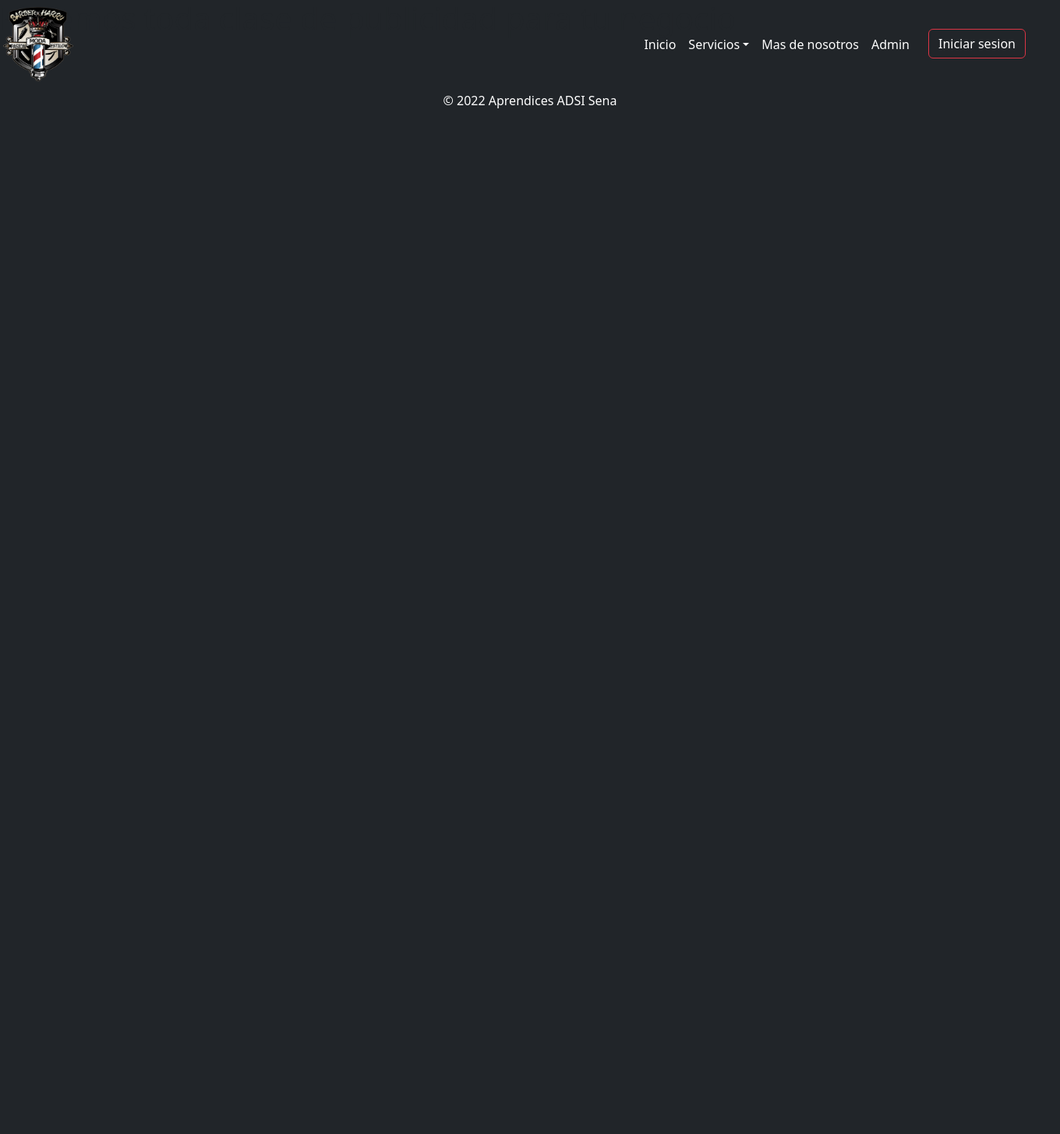
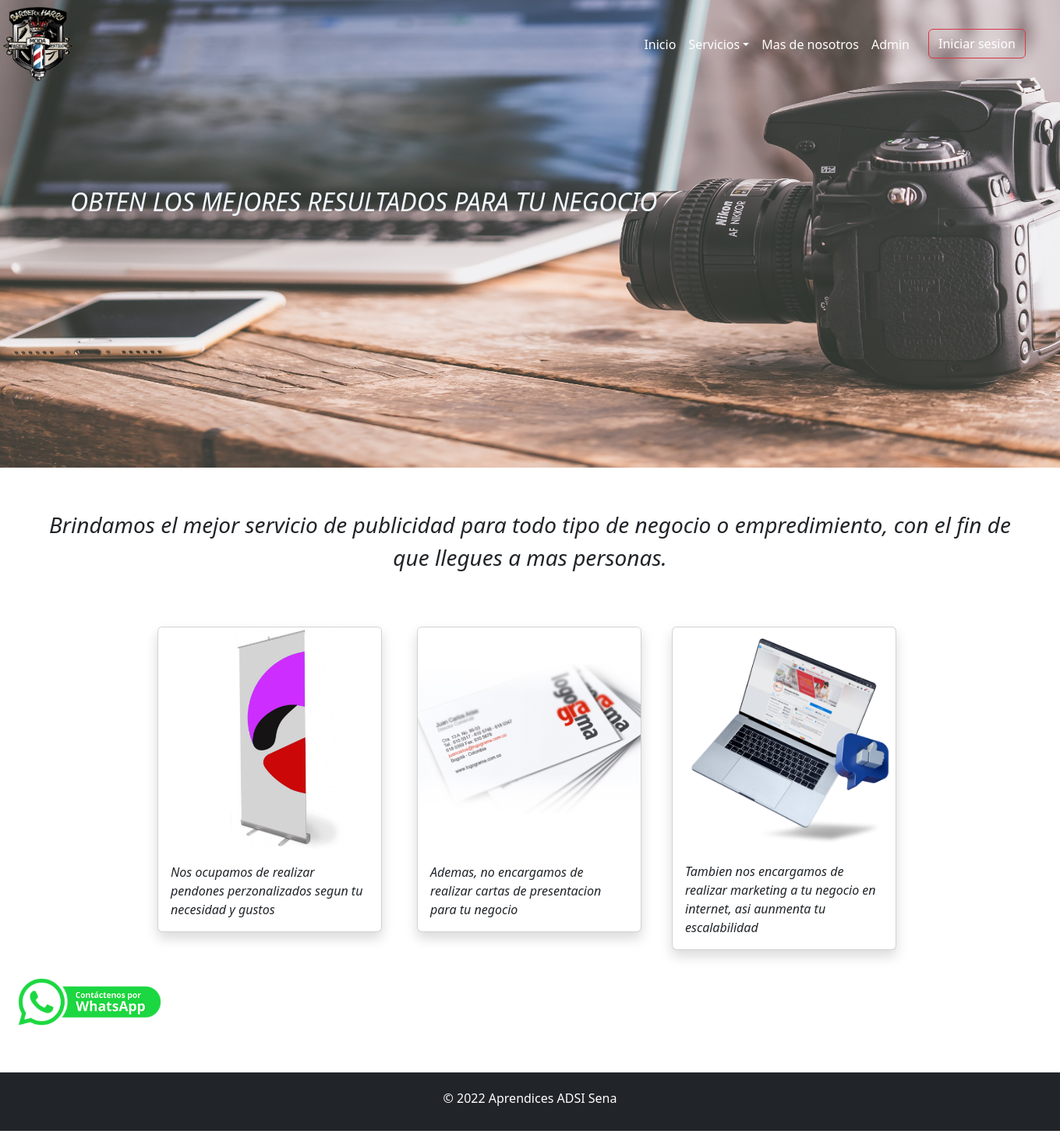
Before and after one commit to ALEJO-29/PR-Barber, a Django app: page /publicidad/ in a window 1360 px wide. Shown: the whole page at 78% size. Before the commit the page ends 139 px from the top, so only its background shows below. Run offline with Django 4.2, Linux system fonts and the light colour scheme; some libraries are stand-ins or nearby versions.

Commit message:
vista publicidad

```diff
--- a/barberiaHarri/barberApp/admin.py
+++ b/barberiaHarri/barberApp/admin.py
@@ -1,6 +1,6 @@
 import site
 from django.contrib import admin
-from .models import Servicio, Producto, TipoProducto, Cita, Usuario
+from .models import  Producto, TipoProducto, Cita, Usuario
 
 # Register your models here.
 
@@ -8,7 +8,6 @@ admin.site.site_header = 'Barber Harry'
 admin.site.index_title = 'Panel de control Barber Harry'
 admin.site.site_title = 'Administrador de la pagina'
 
-admin.site.register(Servicio)
 admin.site.register(Producto)
 admin.site.register(TipoProducto)
 admin.site.register(Cita)
--- a/barberiaHarri/servicios/templates/publicidad.html
+++ b/barberiaHarri/servicios/templates/publicidad.html
@@ -1,18 +1,76 @@
 {% extends 'base.html' %}
 
+{%  load  static %}
 {% load bootstrap5 %}
 
 {% bootstrap_javascript %}
 {% bootstrap_css %}
 
-{% block tittle %} Publicidad {% endblock%}
+{% block title %} Publicidad {% endblock title %}
 
 {% block content %}
+<style>
+    .cont{
+        position: relative;
+    }
+    .text{
+        position: absolute;
+        top: 40%;
+        left: 90px;
+        color: aliceblue;
+    }
 
-<body class="bg-dark">
+    .container{
+        margin-left: 190px;
+    }
+</style>
 
-    <h1>Hacemos toda clase de publicidad para tu negocio</h1>
+<div class=" cont">
+    <img src="{% static 'img/publicidad.jpeg' %}" alt="" width="100%" height="600px" class="d-block">
+    <div class="caption">
+        <h2 class="text  fst-italic text-uppercase animate__animated animate__fadeInUp" >Obten los mejores resultados para tu negocio</h2>
+    </div>
+</div>
 
-</body>
+<div class="container-fluid p-1 mt-5 text-center" data-aos="fade-right">
+    <p class="fs-3 fst-italic mx-5">Brindamos el mejor servicio de publicidad para todo tipo de negocio o empredimiento,
+        con el fin de que llegues a mas personas.
+    </p>
+</div>
+
+<div class="container mt-5">
+    <div class="row" data-aos="fade-left">
+        <div class="col-sm-3" >
+            <div class="card shadow" style="width: 18rem;">
+                <img src=" {% static 'img/pendon.jpg' %} " class="card-img-top" alt="...">
+                <div class="card-body">
+                  <p class="card-text fst-italic">Nos ocupamos de realizar pendones perzonalizados segun tu necesidad y gustos</p>
+                </div>
+              </div>
+        </div>
+        <div class="col-sm-3">
+            <div class="card shadow mx-5" style="width: 18rem;">
+                <img src=" {% static 'img/tarjeta.jpg' %} " class="card-img-top" alt="...">
+                <div class="card-body">
+                  <p class="card-text fst-italic">Ademas, no encargamos de realizar cartas de presentacion para tu negocio </p>
+                </div>
+              </div>
+        </div>
+        <div class="col-sm-3">
+            <div class="card shadow" style="width: 18rem; margin-left: 90px;">
+                <img src=" {% static 'img/m2.png' %} " class="card-img-top" alt="...">
+                <div class="card-body">
+                  <p class="card-text fst-italic">Tambien nos encargamos de realizar marketing a tu negocio en internet, asi aunmenta tu escalabilidad</p>
+                </div>
+              </div>
+        </div>
+    </div>
+</div>
+
+<div data-aos="fade-right">
+    <a alt="Hablemos por Whatsapp" href="https://wa.me/+573126817064?text=Hola.%20Deseo%20recibir%20informacion%20del%20servicio%20">
+    <img class="mt-4" src="{% static 'img/BOTON WHATSAPP-01.png' %}"
+    width="230" height="85" title="Cotiza tu servicio"></img></a>
+</div>
 
 {% endblock %}
--- a/barberiaHarri/servicios/urls.py
+++ b/barberiaHarri/servicios/urls.py
@@ -3,7 +3,7 @@ from . import views
 
 
 urlpatterns = [
-    path('servicios/', views.servicios, name="servicios"),
+    # path('servicios/', views.servicios, name="servicios"),
     path('cita/', views.cita, name='cita'),
     path('edicion/', views.edicion, name='edicion'),
     path('evento/', views.evento, name='evento'),
--- a/barberiaHarri/servicios/views.py
+++ b/barberiaHarri/servicios/views.py
@@ -1,5 +1,5 @@
 from django.shortcuts import render, HttpResponse, redirect
-from barberApp.models import Servicio, Cita
+from barberApp.models import Cita
 from barberApp.models import Producto
 from .forms import CitaForm
 from django.contrib.auth.models import User
@@ -7,11 +7,6 @@ from datetime import date, timedelta
 from django import forms
 
 # Create your views here.
-
-
-def servicios(request):
-    servicios = Servicio.objects.all()
-    return render(request, 'servicios.html', {'servicios': servicios})
 
 
 def cita(request):
```
Also changed, not shown: barberiaHarri/barberApp/models.py (+7 -17 lines), barberiaHarri/barberApp/migrations/0011_delete_servicio.py (added), barberiaHarri/barberApp/static/img/m2.png (added), barberiaHarri/barberApp/static/img/marketing.jpg (added), barberiaHarri/barberApp/static/img/pendon.jpg (added), barberiaHarri/barberApp/static/img/publicidad.jpeg (added), barberiaHarri/barberApp/static/img/tarjeta.jpg (added), barberiaHarri/db.sqlite3.
